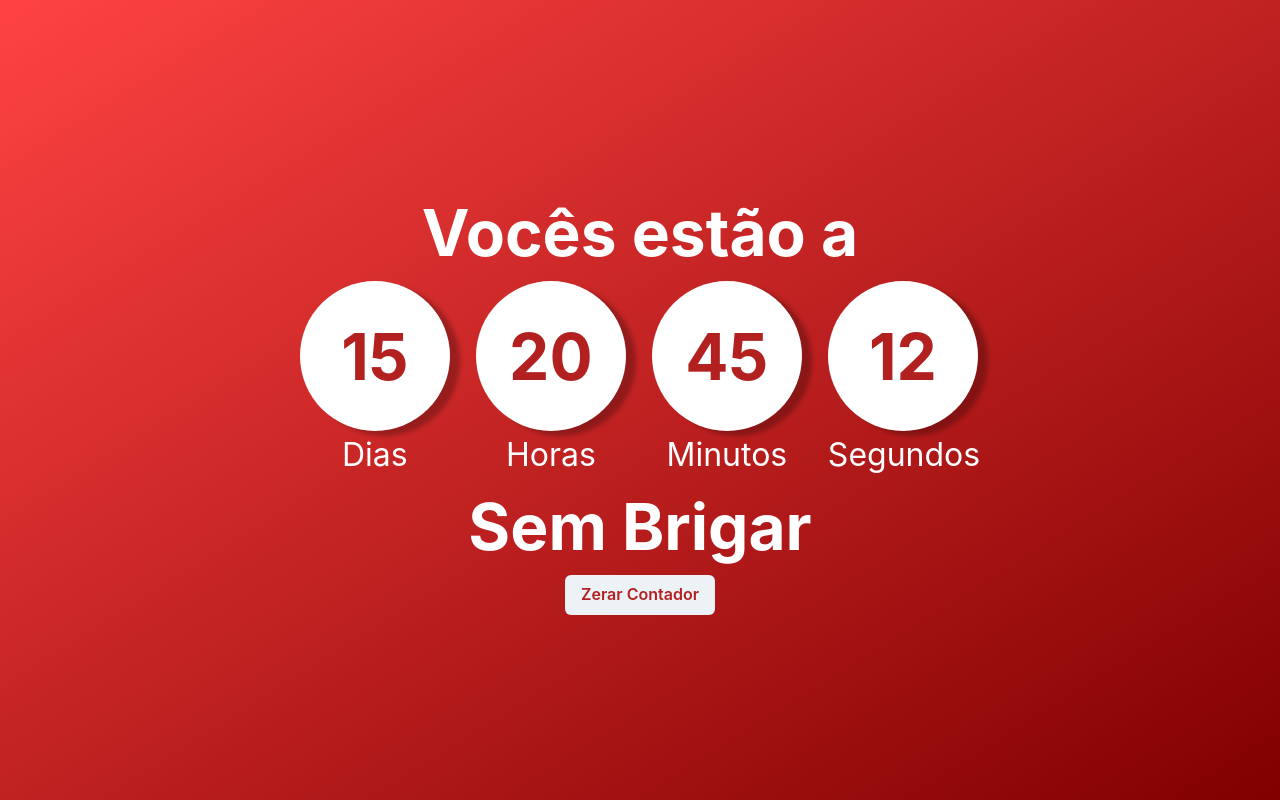
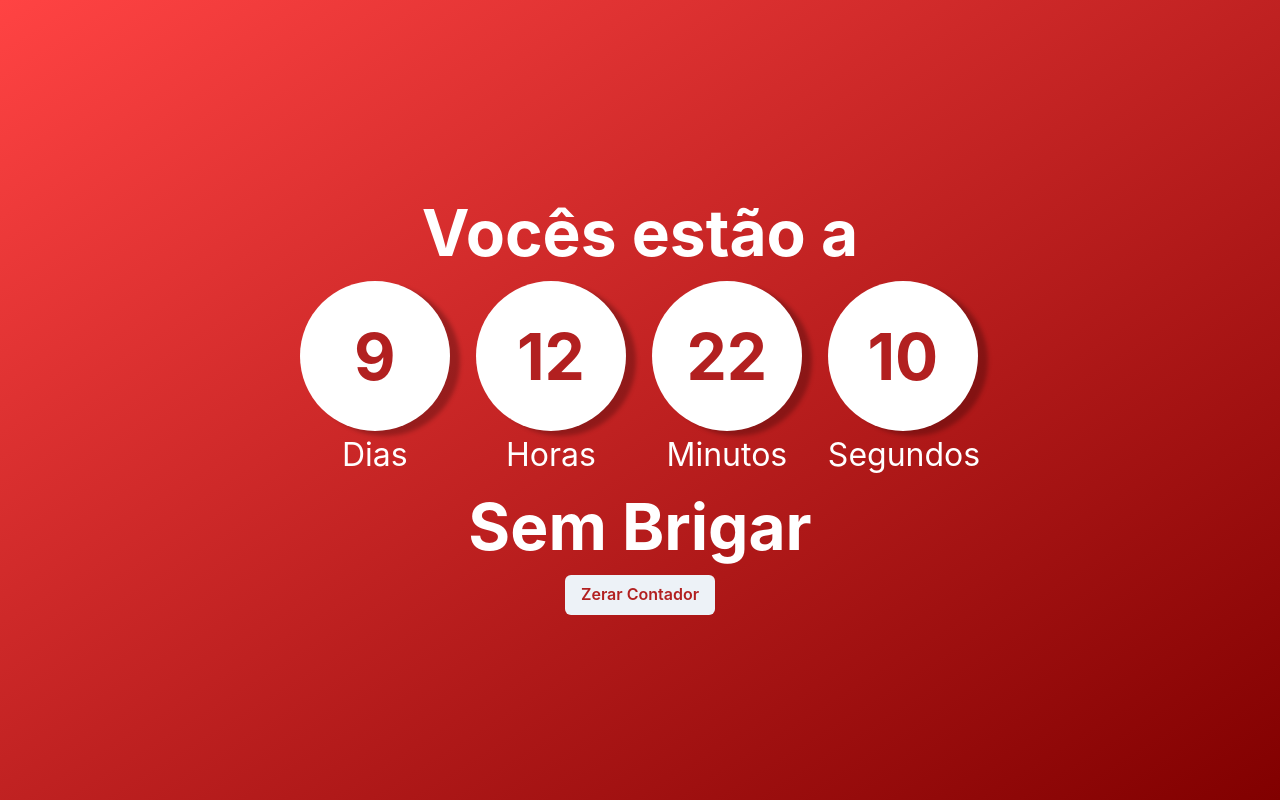
Before and after one commit to RenanCristovao/N-o-Briguem, a React (Create React App) app: page /NaoBriguem in a window 1280 px wide. Built offline with nearby package versions, Linux system fonts and the light colour scheme.

Commit message:
Use the props to seting value

```diff
--- a/src/components/CardTimer.js
+++ b/src/components/CardTimer.js
@@ -1,69 +1,26 @@
 import { Box, Text, Flex } from "@chakra-ui/react";
 
-function CardTimer(text) {
+function CardTimer(props) {
   return (
-    <Flex>
-      <Box fontSize="32px" textAlign="center" margin="0 13px">
+    <Box
+      fontSize={{ base: "18px", md: "32px" }}
+      textAlign="center"
+      margin="0 13px"
+    >
       <Box
         bg="white"
         borderRadius="100%"
-          p="7"
-          w="150px"
-          h="150px"
+        p={{ base: "1", md: "7" }}
+        w={{ base: "75px", md: "150px" }}
+        h={{ base: "75px", md: "150px" }}
         boxShadow="10px 5px 4px rgba(0, 0, 0, 0.25)"
       >
-          <Text color="#B22020" fontSize="64px" as="b">
-            15
+        <Text color="#B22020" fontSize={{ base: "44px", md: "64px" }} as="b">
+          {props.value}
         </Text>
       </Box>
-        Dias
+      {props.label}
     </Box>
-      <Box fontSize="32px" textAlign="center" margin="0 13px">
-        <Box
-          bg="white"
-          borderRadius="100%"
-          p="7"
-          w="150px"
-          h="150px"
-          boxShadow="10px 5px 4px rgba(0, 0, 0, 0.25)"
-        >
-          <Text color="#B22020" fontSize="64px" as="b">
-            20
-          </Text>
-        </Box>
-        Horas
-      </Box>
-      <Box fontSize="32px" textAlign="center" margin="0 13px">
-        <Box
-          bg="white"
-          borderRadius="100%"
-          p="7"
-          w="150px"
-          h="150px"
-          boxShadow="10px 5px 4px rgba(0, 0, 0, 0.25)"
-        >
-          <Text color="#B22020" fontSize="64px" as="b">
-            45
-          </Text>
-        </Box>
-        Minutos
-      </Box>
-      <Box fontSize="32px" textAlign="center" margin="0 13px">
-        <Box
-          bg="white"
-          borderRadius="100%"
-          p="7"
-          w="150px"
-          h="150px"
-          boxShadow="10px 5px 4px rgba(0, 0, 0, 0.25)"
-        >
-          <Text color="#B22020" fontSize="64px" as="b" justifySelf={"center"}>
-            12
-          </Text>
-        </Box>
-        Segundos
-      </Box>
-    </Flex>
   );
 }
 
--- a/src/page/NaoBriguem.js
+++ b/src/page/NaoBriguem.js
@@ -14,9 +14,12 @@ function NaoBriguem() {
         <Text fontSize="64px" as="b">
           Vocês estão a
         </Text>
-
-        <CardTimer />
-
+        <Flex>
+          <CardTimer value="9" label="Dias" />
+          <CardTimer value="12" label="Horas" />
+          <CardTimer value="22" label="Minutos" />
+          <CardTimer value="10" label="Segundos" />
+        </Flex>
         <Text fontSize="64px" as="b" align="center">
           Sem Brigar
         </Text>
```
Lines whose indentation alone changed are shown as unchanged.
